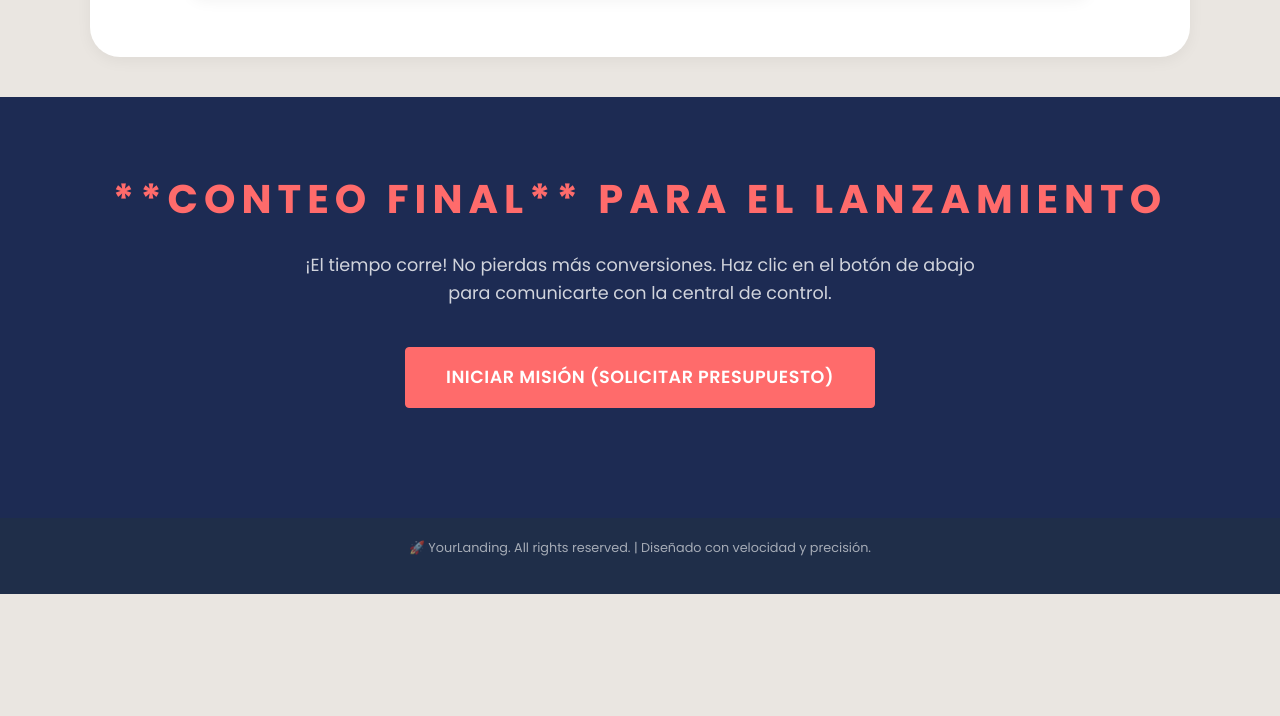
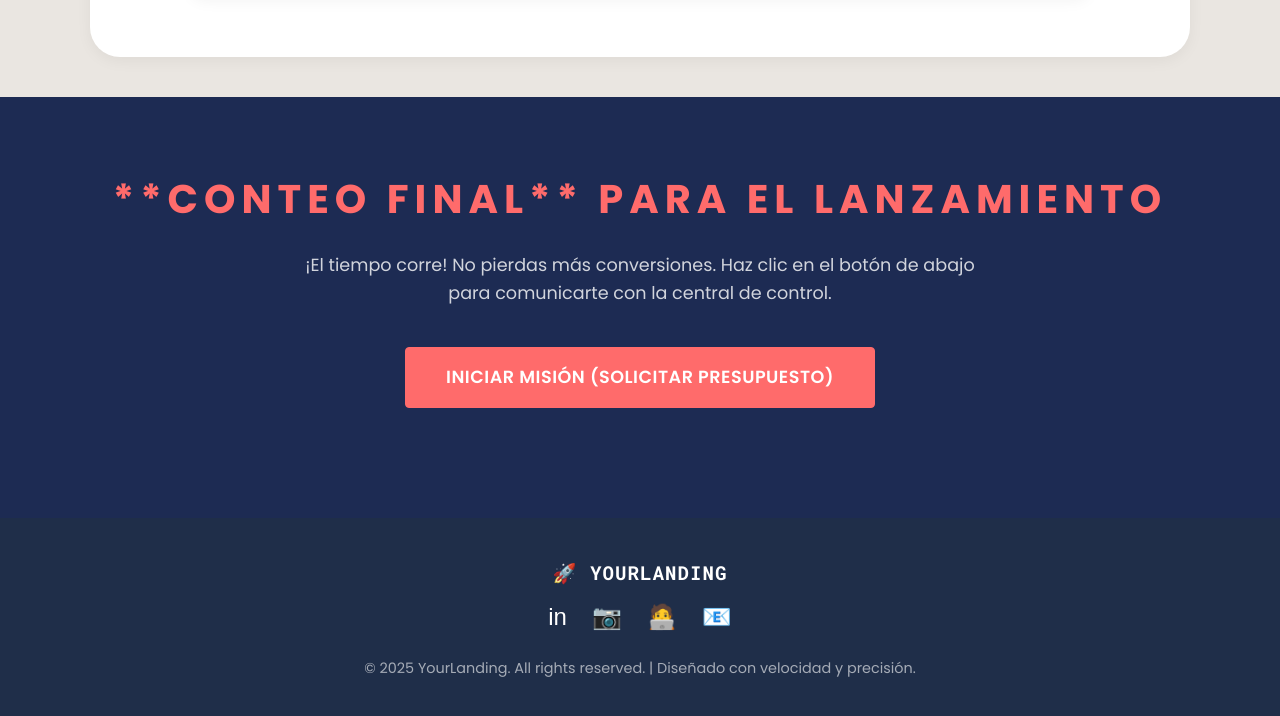
Before and after one commit to ssh0annn/YourLanding, a plain HTML site: page index.html in a window 1280 px wide. Shown: the part 1532-2248 px from the top of the page. Before the commit the page ends 2126 px from the top, so only its background shows below. Drawn offline with Linux system fonts and the light colour scheme.

Commit message:
actulizacion nuevo diseño, remodelazion vuelta de nuevo

```diff
--- a/index.html
+++ b/index.html
@@ -406,17 +406,17 @@
         }
 
 
-        /* --- NUEVOS ESTILOS SECCIÓN CONTACTO (EL CONTEO FINAL) --- */
+        /* --- SECCIÓN CONTACTO (EL CONTEO FINAL) --- */
 
         .contacto {
-            background-color: var(--secondary-color); /* Fondo Azul Profundo */
-            padding: 80px 0; /* Más padding para que destaque */
+            background-color: var(--secondary-color);
+            padding: 80px 0;
             text-align: center;
             color: var(--white);
         }
 
         .contacto h3 {
-            color: var(--primary-color); /* Título en Coral (Fuego) */
+            color: var(--primary-color);
             font-size: 2.5rem;
             margin-bottom: 20px;
             letter-spacing: 6px;
@@ -424,7 +424,6 @@
         }
 
         .contact-content {
-            /* Eliminamos el fondo blanco interior para que Contacto sea un solo bloque de color */
             background: none;
             padding: 0;
             max-width: 700px;
@@ -443,13 +442,44 @@
             font-size: 1.1rem;
         }
 
-        /* --- ESTILOS DE FOOTER --- */
+        /* --- ESTILOS DE FOOTER (ACTUALIZADO) --- */
         .footer {
-            background-color: var(--hero-bg-dark);
+            background-color: var(--hero-bg-dark); /* Color oscuro para el contraste */
             color: rgba(255, 255, 255, 0.6);
-            padding: 20px 0;
+            padding: 40px 0; /* Más espacio */
             text-align: center;
-            font-size: 0.8rem;
+            font-size: 0.9rem;
+        }
+
+        .social-links {
+            margin-bottom: 20px;
+            display: flex;
+            justify-content: center;
+            gap: 25px;
+        }
+
+        .social-links a {
+            color: var(--white);
+            text-decoration: none;
+            font-size: 1.5rem; /* Tamaño del icono */
+            transition: color 0.3s;
+            display: flex;
+            align-items: center;
+            font-family: Arial, sans-serif; /* Para asegurar que el emoji se vea bien */
+        }
+
+        .social-links a:hover {
+            color: var(--primary-color); /* Resaltar al pasar el ratón */
+            transform: scale(1.1);
+        }
+
+        .footer-logo {
+            font-family: 'Roboto Mono', monospace;
+            font-size: 1.2rem;
+            color: var(--white);
+            font-weight: 700;
+            letter-spacing: 1px;
+            margin-bottom: 10px;
         }
 
 
@@ -458,6 +488,7 @@
 
             .menu-toggle { display: block; }
             .nav-menu {
+                /* Estilos ya definidos para el menú móvil */
                 display: none;
                 position: fixed;
                 top: 0;
@@ -657,7 +688,7 @@
                         ¡El tiempo corre! No pierdas más conversiones. Haz clic en el botón de abajo para comunicarte con la central de control.
                     </p>
 
-                    <a href="mailto:jrdcdiaz2001@gmail.com?subject=Lanzamiento%20de%20Landing%20Page%20Cohete%20🚀%20(YourLanding)&body=Hola%2C%20estoy%20interesado%20en%20los%20servicios%20de%20YourLanding.%0D%0A%0D%0AMi%20Nombre%20Completo%3A%20%0D%0AEmpresa%20(si%20aplica)%3A%20%0D%0ATeléfono%20de%20Contacto%3A%20%0D%0A%0D%0ACuéntanos%20sobre%20tu%20proyecto%20(objetivos%2C%20público%20meta%2C%20plazo%20estimado%2C%20etc.)%3A%20%0D%0A"
+                    <a href="mailto:jrdcdiaz2001@gmail.com?subject=Lanzamiento%20de%20Landing%20Page%20Cohete%20🚀%20(YourLanding)&body=Hola%2C%20estoy%20interesado%20en%20los%20servicios%20de%20YourLanding.%0D%0A%0D%0AMi%20Nombre%20Completo%3A%20%0D%0AEmpresa%20(si%20aplica)%3A%20%0D%0ATeléfono%20de%20Contacto%3A%20%0D%0A%0D%0ACuéntanos%20sobre%20tu%20proyecto%20(objetivos%2C%20público%20meta%2C%20plazo%20estimado%20etc.)%3A%20%0D%0A"
                        class="btn btn-primary">
                         Iniciar Misión (Solicitar Presupuesto)
                     </a>
@@ -668,7 +699,26 @@
 
     <footer class="footer">
         <div class="container">
-            <p>🚀 YourLanding. All rights reserved. | Diseñado con velocidad y precisión.</p>
+            <div class="footer-logo">🚀 YOURLANDING</div>
+
+            <div class="social-links">
+                <a href="https://linkedin.com/in/tu-perfil" target="_blank" title="LinkedIn">
+                    in
+                </a>
+                <a href="https://instagram.com/tu-perfil" target="_blank" title="Instagram">
+                    📷
+                </a>
+                <a href="https://github.com/tu-perfil" target="_blank" title="GitHub">
+                    🧑‍💻
+                </a>
+                <a href="mailto:jrdcdiaz2001@gmail.com" title="Email">
+                    📧
+                </a>
+            </div>
+
+            <p>
+                &copy; 2025 YourLanding. All rights reserved. | Diseñado con velocidad y precisión.
+            </p>
         </div>
     </footer>
 
```
